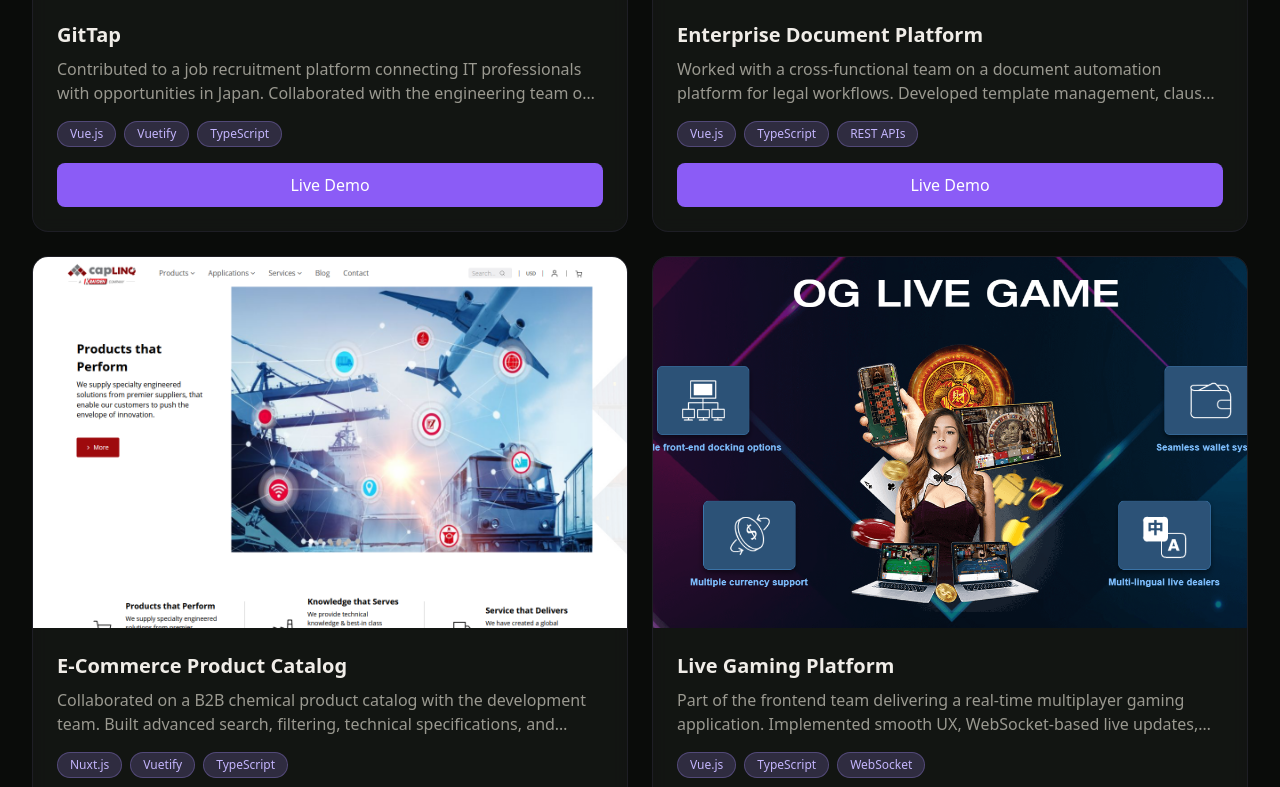
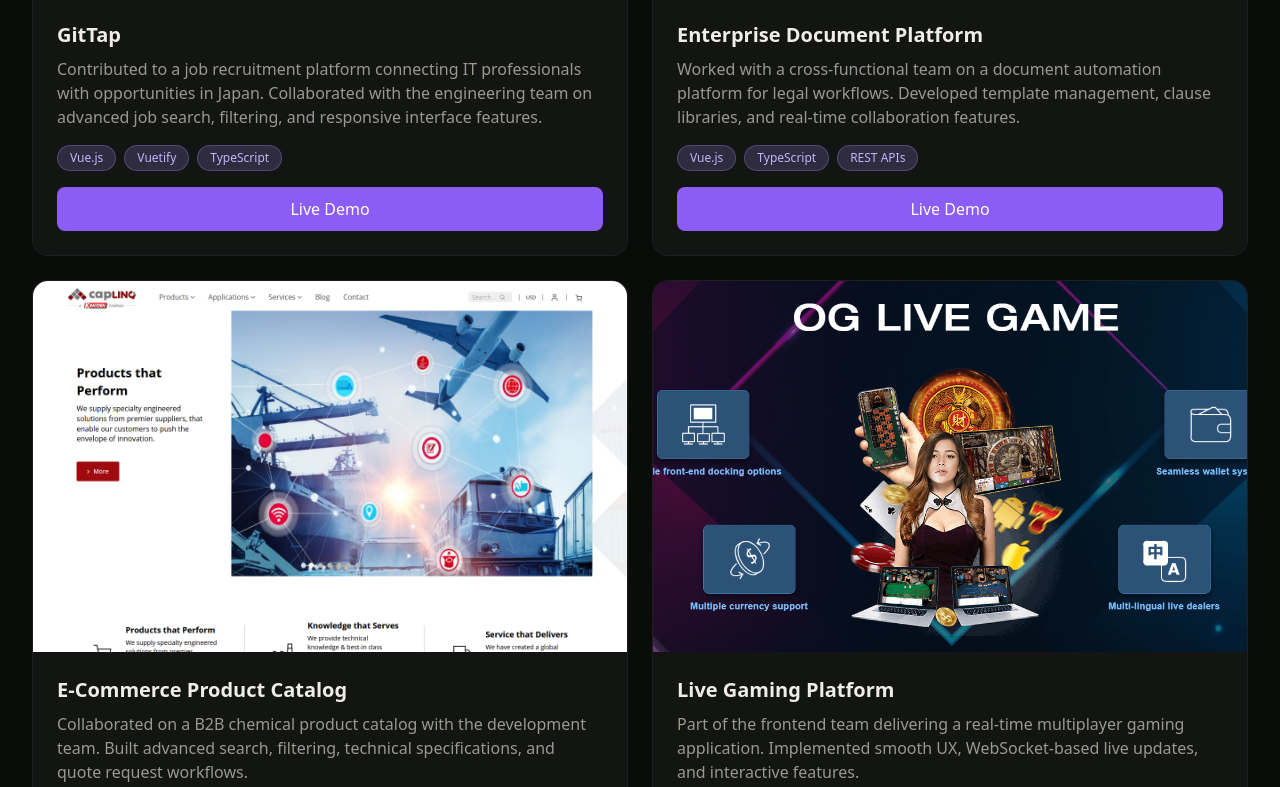
Before and after one commit to jerardpelaez/portfolio, an Astro site: page / in a window 1280 px wide. Shown: the part 4606-5393 px from the top of the page. Built offline with nearby package versions, Linux system fonts and the light colour scheme; Astro itself is replaced by a stand-in of ours; no server answers.

Commit message:
fixed featured projects

```diff
--- a/src/components/vue/ProjectFilter.vue
+++ b/src/components/vue/ProjectFilter.vue
@@ -96,7 +96,7 @@ onMounted(() => {
             <h3 class="text-xl font-bold text-dark-text mb-2 group-hover:text-primary-light transition-colors">
               {{ project.title }}
             </h3>
-            <p class="text-dark-muted mb-4 line-clamp-2">
+            <p class="text-dark-muted mb-4">
               {{ project.description }}
             </p>
 
```
